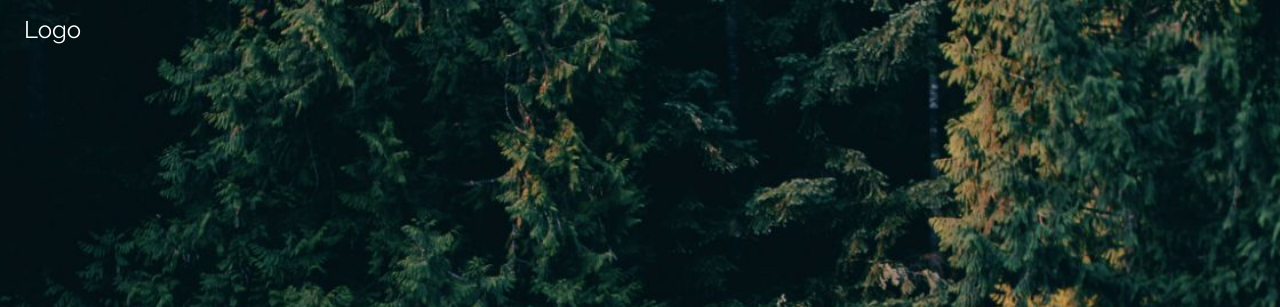
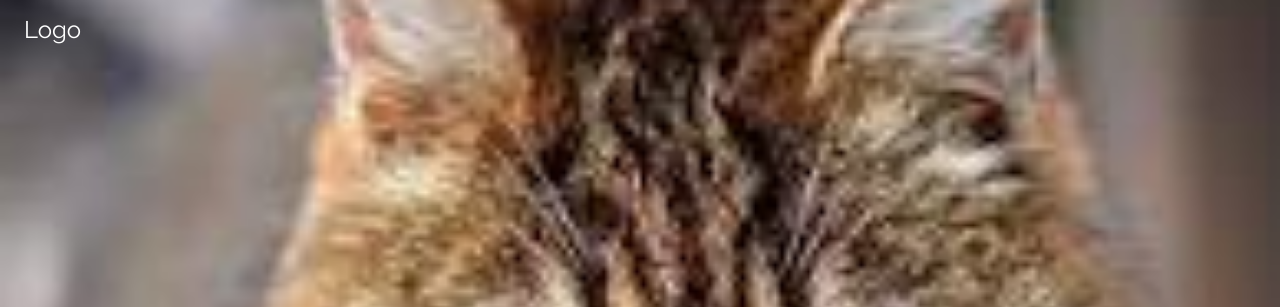
Before and after one commit to sabemosdematerialesoriginal/libros, a plain HTML site: page ejerciciosconplantillas/index.html in a window 1280 px wide. Shown: the top 307 px of the page. Drawn offline with nearby package versions, Linux system fonts and the light colour scheme.

Commit message:
Update index.html

```diff
--- a/ejerciciosconplantillas/index.html
+++ b/ejerciciosconplantillas/index.html
@@ -10,7 +10,7 @@
 body,h1 {font-family: "Raleway", sans-serif}
 body, html {height: 100%}
 .bgimg {
-  background-image: url('imagenes/forestbridge.jpg');
+  background-image: url('imagenes/gato colores .jpg');
   min-height: 100%;
   background-position: center;
   background-size: cover;
```
